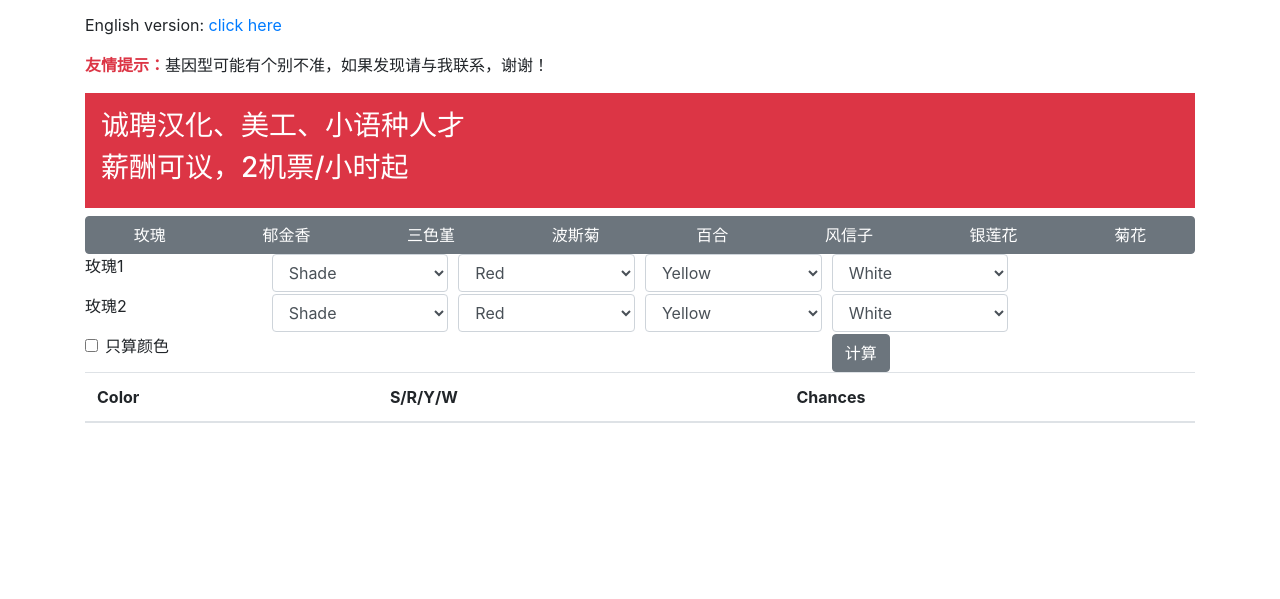
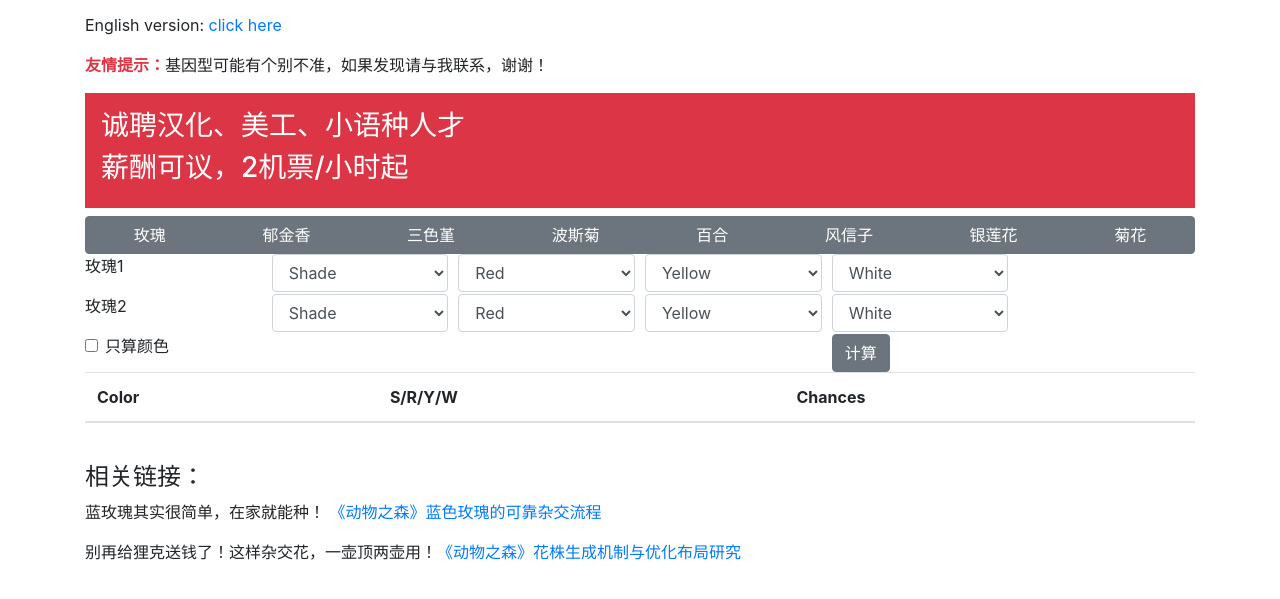
Before and after one commit to yatinghan/acnh_genes, a plain HTML site: page ch.html in a window 1280 px wide. Shown: the part 83-682 px from the top of the page. Drawn offline with nearby package versions, Linux system fonts and the light colour scheme.

Commit message:
added related links in chinese version

```diff
--- a/ch.html
+++ b/ch.html
@@ -747,7 +747,10 @@
             </table>
         </div>
         <!-- mum code ends   -->
-
+    </br>
+    <h4>相关链接：</h4>
+    <p>蓝玫瑰其实很简单，在家就能种！<a href="https://www.bilibili.com/read/cv5567448/"> 《动物之森》蓝色玫瑰的可靠杂交流程</a></p>
+    <p>别再给狸克送钱了！这样杂交花，一壶顶两壶用！<a href="https://www.bilibili.com/read/cv5768367/">《动物之森》花株生成机制与优化布局研究</a></p>
     </div>
 
     <!-- import Bootstrap -->
```
